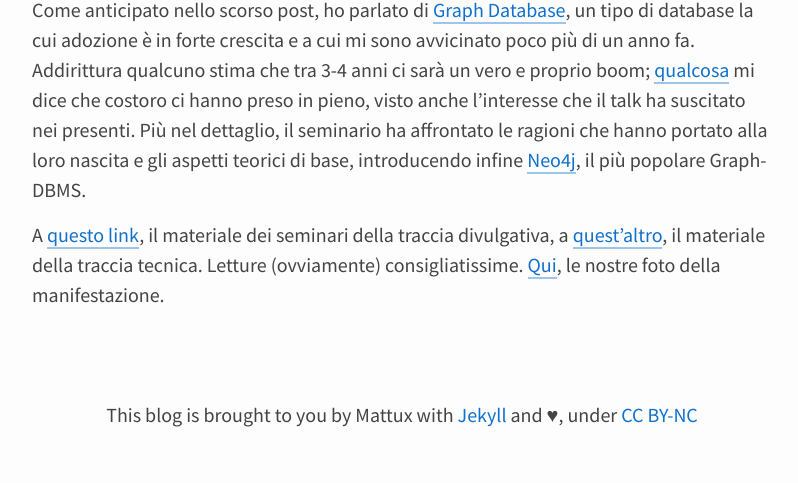
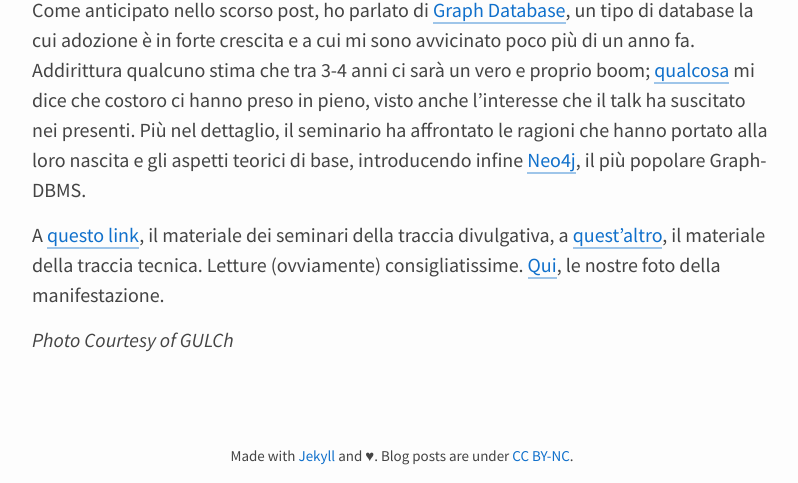
Before and after one commit to mattux/mattux.github.io, a Jekyll site: the page built from _posts/2015-11-10-linuxday-2015-e-andata.md, in a window 1280 px wide. Shown: the part 1072-1555 px from the top of the page, without its empty margins (238-1036 px from the left). Built offline with Jekyll 4.4.1, drawn with Linux system fonts in a browser that asks for light colours.

Commit message:
updated footer

```diff
--- a/_config.yml
+++ b/_config.yml
@@ -9,7 +9,6 @@ twitter_username: _mattux_
 github_username:  mattux
 paginate: 5
 paginate_path: "/page:num/"
-highlighter: pygments
 
 gems :
   - jekyll-paginate
--- a/_includes/footer.html
+++ b/_includes/footer.html
@@ -77,7 +77,7 @@
     </div>
 -->
 
-  <p class="footer-msg">This blog is brought to you by Mattux with <a href="http://jekyllrb.com/">Jekyll</a> and ♥, under <a href="https://creativecommons.org/licenses/by-nc/4.0/">CC BY-NC</a></p>
+  <p class="footer-msg">Made with <a href="http://jekyllrb.com/">Jekyll</a> and ♥. Blog posts are under <a href="https://creativecommons.org/licenses/by-nc/4.0/">CC BY-NC</a>.</p>
   </div>
 
 </footer>
--- a/_posts/2015-11-10-linuxday-2015-e-andata.md
+++ b/_posts/2015-11-10-linuxday-2015-e-andata.md
@@ -20,3 +20,5 @@ Più nel dettaglio, il seminario ha affrontato le ragioni che hanno portato alla
 
 A [questo link](http://linuxday.gulch.it/node/67 "Materiale traccia divulgativa"), il materiale dei seminari della traccia divulgativa, a [quest'altro](http://linuxday.gulch.it/node/68 ""Materiale traccia tecnica"), il materiale della traccia tecnica. Letture (ovviamente) consigliatissime.
 [Qui](http://linuxday.gulch.it/album/2015/), le nostre foto della manifestazione.
+
+*Photo Courtesy of GULCh*
--- a/_sass/_layout.scss
+++ b/_sass/_layout.scss
@@ -112,8 +112,8 @@ font-size: $base-font-size * 0.9;
  */
 .site-footer {
     // border-top: 1px solid $grey-color-light;
-    padding: $spacing-unit 0;
-
+    padding: $spacing-unit 0 0 0;
+    font-size: 15px;
 }
 
 .footer-heading {
```
Also changed, not shown: Gemfile.lock.
